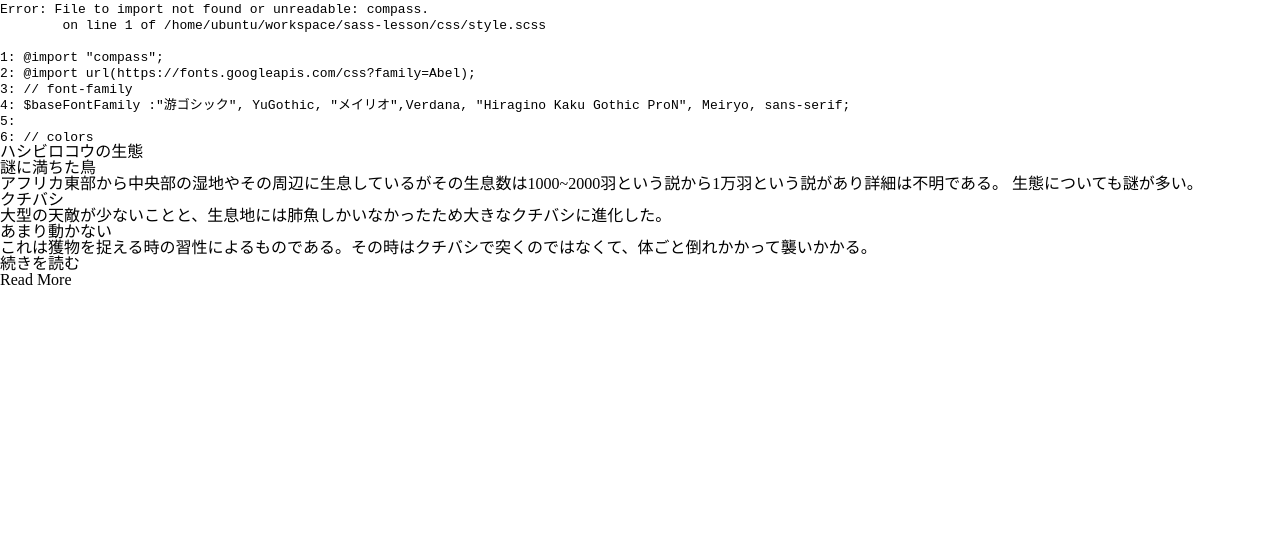
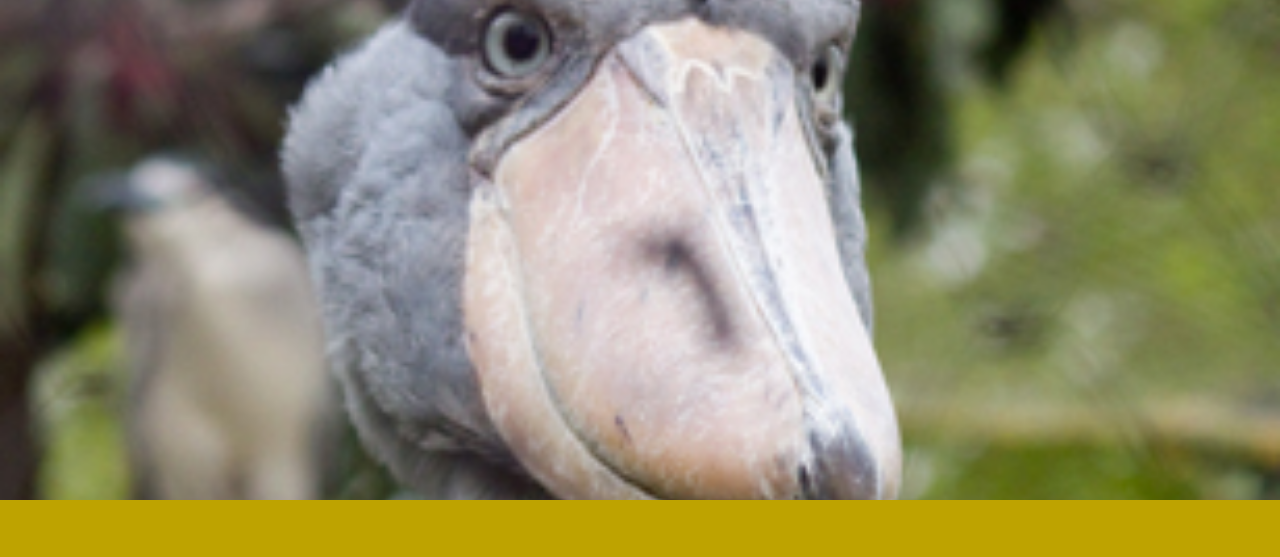
Before and after one commit to haaaaaa-ta/responsive-site, a plain HTML site: page index.html in a window 1280 px wide. Shown: the top 557 px of the page. Drawn offline with nearby package versions, Linux system fonts and the light colour scheme.

Commit message:
third commit

```diff
--- a/css/style.css
+++ b/css/style.css
@@ -1,58 +1,130 @@
-/*
-Error: File to import not found or unreadable: compass.
-        on line 1 of /home/ubuntu/workspace/sass-lesson/css/style.scss
+@charset "UTF-8";
+@import url(https://fonts.googleapis.com/css?family=Abel);
+/* Base
+------------------------------------------------------------*/
+html {
+  font-size: 62.5%; }
 
-1: @import "compass";
-2: @import url(https://fonts.googleapis.com/css?family=Abel);
-3: // font-family
-4: $baseFontFamily :"游ゴシック", YuGothic, "メイリオ",Verdana, "Hiragino Kaku Gothic ProN", Meiryo, sans-serif;
-5:
-6: // colors
+body {
+  color: #4c4c4c;
+  font-size: 1.4rem;
+  font-family: "游ゴシック", YuGothic, "メイリオ", Verdana, "Hiragino Kaku Gothic ProN", Meiryo, sans-serif;
+  line-height: 1.6;
+  letter-spacing: 0.1em;
+  background-color: #fdfcf6; }
 
-Backtrace:
-/home/ubuntu/workspace/sass-lesson/css/style.scss:1
-/usr/local/rvm/gems/ruby-2.3.0/gems/sass-3.4.23/lib/sass/tree/import_node.rb:67:in `rescue in import'
-/usr/local/rvm/gems/ruby-2.3.0/gems/sass-3.4.23/lib/sass/tree/import_node.rb:45:in `import'
-/usr/local/rvm/gems/ruby-2.3.0/gems/sass-3.4.23/lib/sass/tree/import_node.rb:28:in `imported_file'
-/usr/local/rvm/gems/ruby-2.3.0/gems/sass-3.4.23/lib/sass/tree/import_node.rb:37:in `css_import?'
-/usr/local/rvm/gems/ruby-2.3.0/gems/sass-3.4.23/lib/sass/tree/visitors/perform.rb:313:in `visit_import'
-/usr/local/rvm/gems/ruby-2.3.0/gems/sass-3.4.23/lib/sass/tree/visitors/base.rb:36:in `visit'
-/usr/local/rvm/gems/ruby-2.3.0/gems/sass-3.4.23/lib/sass/tree/visitors/perform.rb:160:in `block in visit'
-/usr/local/rvm/gems/ruby-2.3.0/gems/sass-3.4.23/lib/sass/stack.rb:79:in `block in with_base'
-/usr/local/rvm/gems/ruby-2.3.0/gems/sass-3.4.23/lib/sass/stack.rb:115:in `with_frame'
-/usr/local/rvm/gems/ruby-2.3.0/gems/sass-3.4.23/lib/sass/stack.rb:79:in `with_base'
-/usr/local/rvm/gems/ruby-2.3.0/gems/sass-3.4.23/lib/sass/tree/visitors/perform.rb:160:in `visit'
-/usr/local/rvm/gems/ruby-2.3.0/gems/sass-3.4.23/lib/sass/tree/visitors/base.rb:52:in `block in visit_children'
-/usr/local/rvm/gems/ruby-2.3.0/gems/sass-3.4.23/lib/sass/tree/visitors/base.rb:52:in `map'
-/usr/local/rvm/gems/ruby-2.3.0/gems/sass-3.4.23/lib/sass/tree/visitors/base.rb:52:in `visit_children'
-/usr/local/rvm/gems/ruby-2.3.0/gems/sass-3.4.23/lib/sass/tree/visitors/perform.rb:169:in `block in visit_children'
-/usr/local/rvm/gems/ruby-2.3.0/gems/sass-3.4.23/lib/sass/tree/visitors/perform.rb:181:in `with_environment'
-/usr/local/rvm/gems/ruby-2.3.0/gems/sass-3.4.23/lib/sass/tree/visitors/perform.rb:168:in `visit_children'
-/usr/local/rvm/gems/ruby-2.3.0/gems/sass-3.4.23/lib/sass/tree/visitors/base.rb:36:in `block in visit'
-/usr/local/rvm/gems/ruby-2.3.0/gems/sass-3.4.23/lib/sass/tree/visitors/perform.rb:188:in `visit_root'
-/usr/local/rvm/gems/ruby-2.3.0/gems/sass-3.4.23/lib/sass/tree/visitors/base.rb:36:in `visit'
-/usr/local/rvm/gems/ruby-2.3.0/gems/sass-3.4.23/lib/sass/tree/visitors/perform.rb:159:in `visit'
-/usr/local/rvm/gems/ruby-2.3.0/gems/sass-3.4.23/lib/sass/tree/visitors/perform.rb:8:in `visit'
-/usr/local/rvm/gems/ruby-2.3.0/gems/sass-3.4.23/lib/sass/tree/root_node.rb:36:in `css_tree'
-/usr/local/rvm/gems/ruby-2.3.0/gems/sass-3.4.23/lib/sass/tree/root_node.rb:29:in `render_with_sourcemap'
-/usr/local/rvm/gems/ruby-2.3.0/gems/sass-3.4.23/lib/sass/engine.rb:381:in `_render_with_sourcemap'
-/usr/local/rvm/gems/ruby-2.3.0/gems/sass-3.4.23/lib/sass/engine.rb:298:in `render_with_sourcemap'
-/usr/local/rvm/gems/ruby-2.3.0/gems/sass-3.4.23/lib/sass/plugin/compiler.rb:492:in `update_stylesheet'
-/usr/local/rvm/gems/ruby-2.3.0/gems/sass-3.4.23/lib/sass/plugin/compiler.rb:215:in `block in update_stylesheets'
-/usr/local/rvm/gems/ruby-2.3.0/gems/sass-3.4.23/lib/sass/plugin/compiler.rb:209:in `each'
-/usr/local/rvm/gems/ruby-2.3.0/gems/sass-3.4.23/lib/sass/plugin/compiler.rb:209:in `update_stylesheets'
-/usr/local/rvm/gems/ruby-2.3.0/gems/sass-3.4.23/lib/sass/plugin.rb:82:in `update_stylesheets'
-/usr/local/rvm/gems/ruby-2.3.0/gems/sass-3.4.23/lib/sass/exec/sass_scss.rb:340:in `watch_or_update'
-/usr/local/rvm/gems/ruby-2.3.0/gems/sass-3.4.23/lib/sass/exec/sass_scss.rb:51:in `process_result'
-/usr/local/rvm/gems/ruby-2.3.0/gems/sass-3.4.23/lib/sass/exec/base.rb:52:in `parse'
-/usr/local/rvm/gems/ruby-2.3.0/gems/sass-3.4.23/lib/sass/exec/base.rb:19:in `parse!'
-/usr/local/rvm/gems/ruby-2.3.0/gems/sass-3.4.23/bin/scss:13:in `<top (required)>'
-/usr/local/rvm/gems/ruby-2.3.0/bin/scss:23:in `load'
-/usr/local/rvm/gems/ruby-2.3.0/bin/scss:23:in `<main>'
-/usr/local/rvm/gems/ruby-2.3.0/bin/ruby_executable_hooks:15:in `eval'
-/usr/local/rvm/gems/ruby-2.3.0/bin/ruby_executable_hooks:15:in `<main>'
-*/
-body:before {
-  white-space: pre;
-  font-family: monospace;
-  content: "Error: File to import not found or unreadable: compass.\A         on line 1 of /home/ubuntu/workspace/sass-lesson/css/style.scss\A \A 1: @import \"compass\";\A 2: @import url(https://fonts.googleapis.com/css?family=Abel);\A 3: // font-family\A 4: $baseFontFamily :\"游ゴシック\", YuGothic, \"メイリオ\",Verdana, \"Hiragino Kaku Gothic ProN\", Meiryo, sans-serif;\A 5: \A 6: // colors"; }
+/* Align
+------------------------------------------------------------*/
+.text-center {
+  text-align: center; }
+
+/* Layout
+------------------------------------------------------------*/
+.block-center, section .container, #skills i {
+  display: block;
+  margin-left: auto;
+  margin-right: auto; }
+
+/* Font
+------------------------------------------------------------*/
+.abel, section h2, #skills h3 {
+  font-family: 'Abel', sans-serif; }
+
+.uppercase, section h2, #skills h3 {
+  text-transform: uppercase; }
+
+/* Header
+------------------------------------------------------------*/
+header {
+  background-image: url(../images/header-img.jpg);
+  max-width: 100%;
+  height: auto;
+  height: 500px;
+  width: 100%;
+  background-size: cover;
+  background-position: center center; }
+
+@media (max-width: 768px) {
+  height: 250px; }
+/* Contents
+------------------------------------------------------------*/
+section {
+  padding: 60px 0; }
+  section .container {
+    width: 90%; }
+  section h2 {
+    font-size: 3.2rem; }
+
+#skills {
+  background-color: #bea300; }
+  #skills .container {
+    display: -webkit-flex;
+    display: flex;
+    justify-content: space-between; }
+  #skills h2 {
+    color: #fdfcf6;
+    margin-bottom: 60px; }
+  #skills .skill-box {
+    -webkit-flex: 1;
+    flex: 1;
+    margin: 10px 10px;
+    padding: 20px;
+    background-color: #fdfcf6;
+    -moz-border-radius: 4px;
+    -webkit-border-radius: 4px;
+    border-radius: 4px;
+    -moz-box-sizing: border-box;
+    -webkit-box-sizing: border-box;
+    box-sizing: border-box; }
+  #skills i {
+    width: 80px;
+    height: 80px;
+    margin-bottom: 5px;
+    padding-top: 15px;
+    background-color: #14c0c9;
+    font-size: 4.5rem;
+    color: #FFF;
+    text-align: center;
+    -moz-box-sizing: border-box;
+    -webkit-box-sizing: border-box;
+    box-sizing: border-box;
+    -moz-border-radius: 50%;
+    -webkit-border-radius: 50%;
+    border-radius: 50%; }
+  #skills h3 {
+    color: #14c0c9;
+    margin-bottom: 10px;
+    font-size: 2.4rem;
+    font-weight: bold; }
+
+@media (max-width: 768px) {
+  #skills .container {
+    -webkit-flex-direction: column;
+    flex-direction: column; }
+    #skills .container .skill-box {
+      margin: 10px 0; } }
+/* Footer
+------------------------------------------------------------*/
+footer {
+  background-color: #d2691e;
+  padding: 10px 0;
+  text-align: center;
+  color: #FFF; }
+  footer .button-readmore {
+    font-size: 1rem;
+    font-weight: bold;
+    display: block;
+    width: 180px;
+    margin: auto;
+    padding: 5px 0;
+    text-align: center;
+    color: #fff;
+    -webkit-border-radius: 4px;
+    -moz-border-radius: 4px;
+    border-radius: 4px;
+    background-color: #14c0c9; }
+    @media (min-width: 1025px) {
+      footer .button-readmore:hover {
+        background-color: #0f949b; } }
+
+/*# sourceMappingURL=style.css.map */
```
